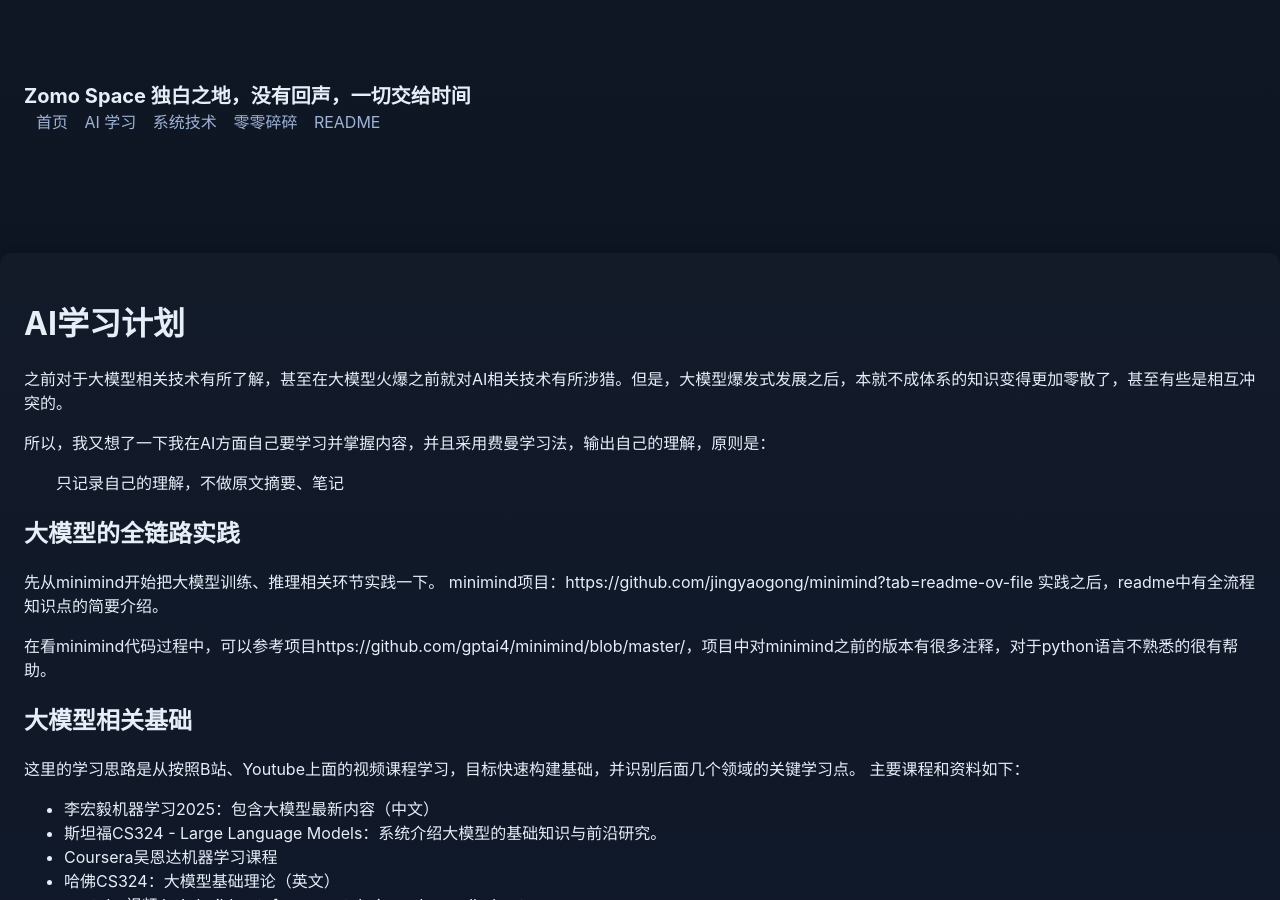
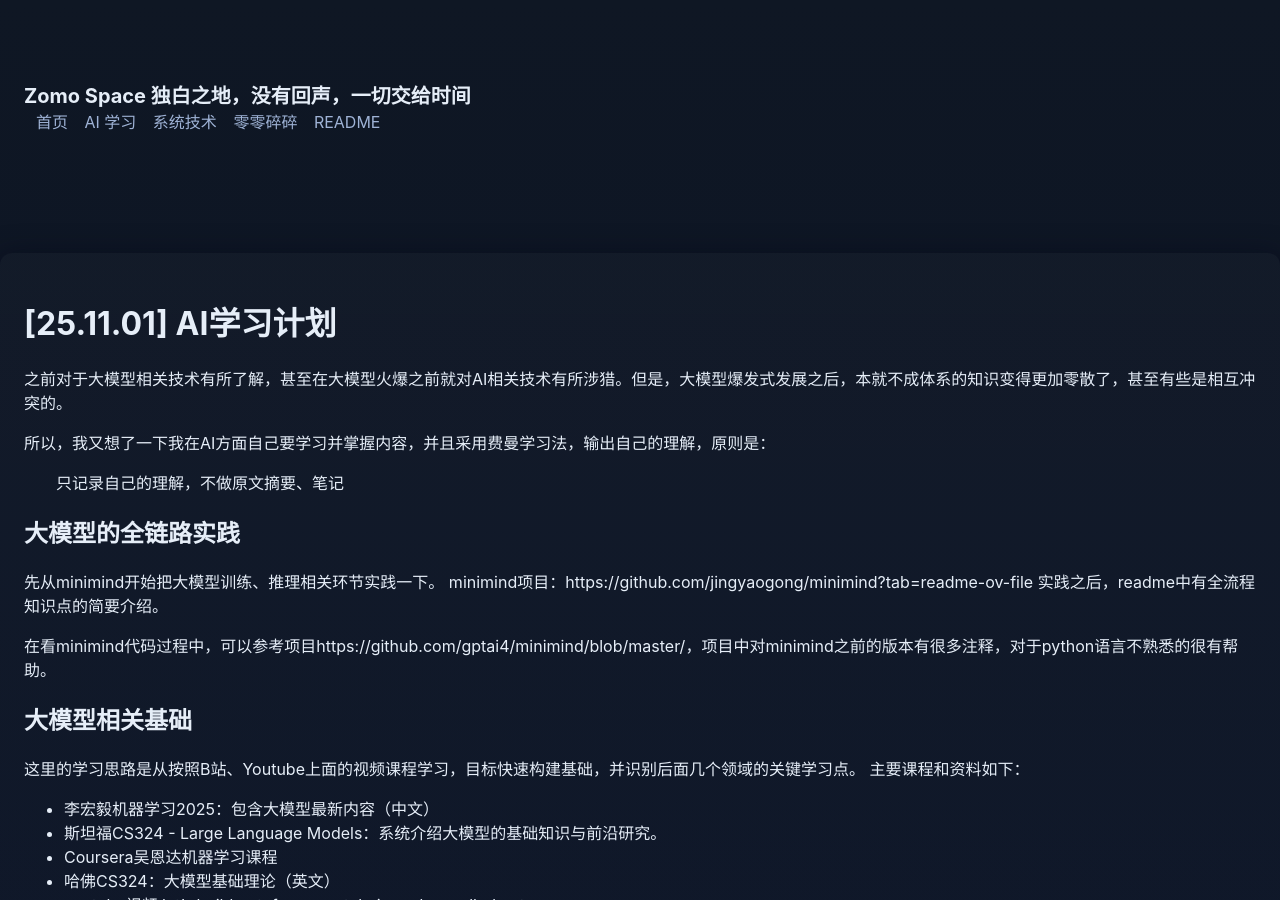
Before and after one commit to zomo-space/The-Monologue-Lab, a Jekyll site: the page built from records/AI学习计划.md, in a window 1280 px wide and 900 px high. Built offline with Jekyll 4.4.1, drawn with Linux system fonts in a browser that asks for light colours; our own code applies the rules of GitHub Pages for plain Markdown files.

Commit message:
页面修改

```diff
--- a/index.html
+++ b/index.html
@@ -1,13 +1,10 @@
 ---
 layout: default
-title: Zomo Space 独白之地，没有回声，一切交给时间
+title: Zomo Space 没有回声，交给时间
 ---
 <h2>文章列表</h2>
 
 <ul>
-  {%- assign ai_pages = site.pages | where_exp: "p", "p.path contains 'notes/ai/'" -%}
-  {%- assign sys_pages = site.pages | where_exp: "p", "p.path contains 'notes/system/'" -%}
-  {%- assign rec_pages = site.pages | where_exp: "p", "p.path contains 'records/'" -%}
   {%- assign all_pages = ai_pages | concat: sys_pages | concat: rec_pages -%}
   {%- assign sorted_pages = all_pages | sort: "modified_time" | reverse -%}
   {%- for p in sorted_pages -%}
--- a/records/AI学习计划.md
+++ b/records/AI学习计划.md
@@ -1,4 +1,4 @@
-# AI学习计划
+# [25.11.01] AI学习计划
 
 之前对于大模型相关技术有所了解，甚至在大模型火爆之前就对AI相关技术有所涉猎。但是，大模型爆发式发展之后，本就不成体系的知识变得更加零散了，甚至有些是相互冲突的。
 
```
